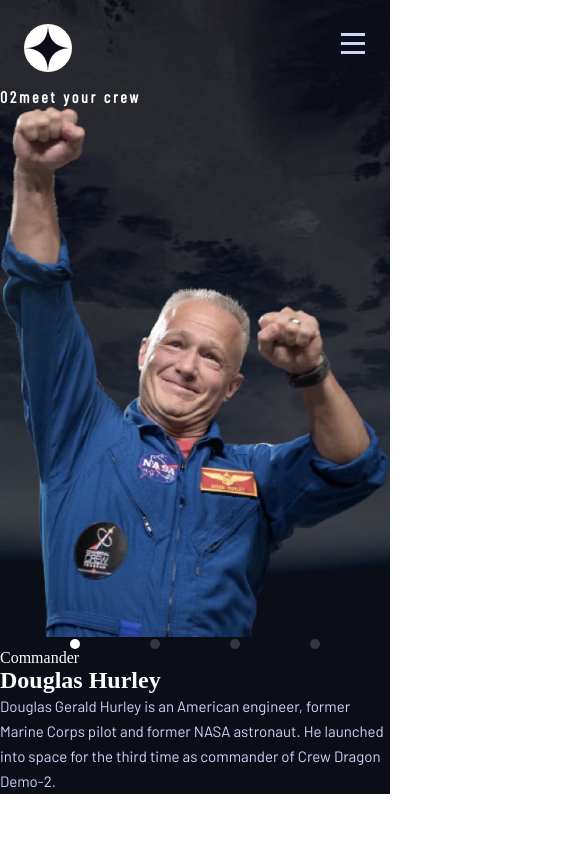
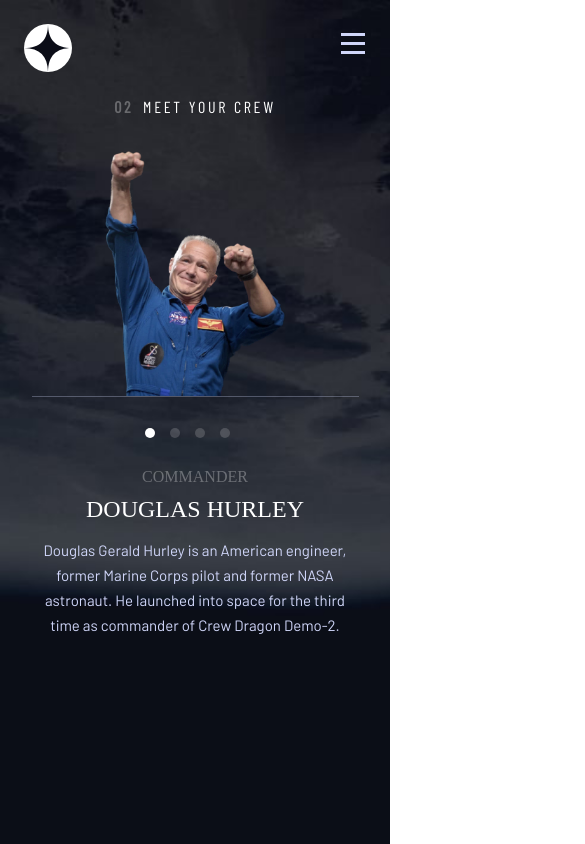
Before and after one commit to KamilKonopski/space-tourism-website-main, a React (Create React App) app: page /crew in a window 390 px wide. Shown: the top 844 px of the page, 585 px wide, since content can reach past the window. Built offline with nearby package versions, Linux system fonts and the light colour scheme; a web font is replaced by a local one.

Commit message:
add styles for mobile

```diff
--- a/src/pages/Crew/Crew.module.css
+++ b/src/pages/Crew/Crew.module.css
@@ -2,23 +2,61 @@
     background-image: url(../../assets/crew/background-crew-mobile.jpg);
     background-repeat: no-repeat;
     background-size: cover;
+    min-height: 100vh;
+    overflow-x: hidden;
+    position: relative;
+    width: 100%;
+}
+
+.crew-page__content-container {
+    align-items: center;
+    display: flex;
+    flex-direction: column;
 }
 
 .crew-page__heading {
     color: var(--white-color);
     font-family: 'Barlow Condensed', sans-serif;
     font-size: 1.6rem;
+    font-weight: normal;
     letter-spacing: 0.27rem;
+    margin: 1rem 0 3.5rem;
+    text-transform: uppercase;
+}
+
+.crew-page__heading span {
+    font-weight: bold;
+    margin-right: 1rem;
+    opacity: 0.3;
+}
+
+.crew-page__image-container {
+    display: flex;
+    flex-wrap: wrap;
+    justify-content: center;
+    height: 24.2rem;
+    margin-bottom: 3.5rem;
+    width: 32.7rem;
+}
+
+.crew-page__image-container::after {
+    background-color: var(--light-color);
+    content: "";
+    display: block;
+    height: 0.1rem;
+    opacity: 0.3;
+    width: 32.7rem;
 }
 
 .crew-page__image {
-    width: 100%;
+    width: 55%;
 }
 
 .crew-page__btn-container {
     align-items: flex-start;
     display: flex;
-    justify-content: space-evenly;
+    justify-content: center;
+    margin-bottom: 3rem;
 }
 
 .crew-page__btn {
@@ -27,6 +65,7 @@
     border-radius: 50%;
     cursor: pointer;
     height: 10px;
+    margin-right: 1.5rem;
     width: 10px;
 }
 
@@ -41,11 +80,16 @@
 .crew-page__role {
     color: var(--white-color);
     font-size: 1.6rem;
+    margin-bottom: 1rem;
+    opacity: 0.3;
+    text-transform: uppercase;
 }
 
 .crew-page__name {
     color: var(--white-color);
     font-size: 2.4rem;
+    font-weight: normal;
+    text-transform: uppercase;
 }
 
 .crew-page__bio {
@@ -53,6 +97,9 @@
     font-family: 'Barlow', sans-serif;
     font-size: 1.5rem;
     line-height: 2.5rem;
+    margin: 1.5rem 0 5rem;
+    padding: 0 3.5rem;
+    text-align: center;
 }
 
 @media screen and (min-width: 800px) {
```
